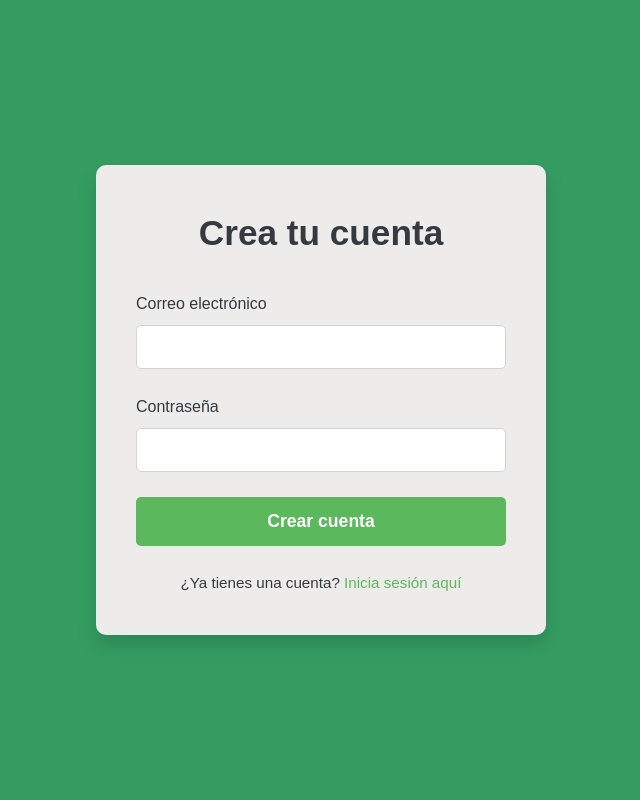
After one commit to LTYLO/EcoMarket, a Django app: page /login in a window 1280 px wide. The commit adds this page. Shown: the whole page, without its empty margins (319-959 px from the left). Run offline with Django 5.2, Linux system fonts and the light colour scheme.

Commit message:
Se agregan login sing-in

```diff
--- a/Ecomarket/urls.py
+++ b/Ecomarket/urls.py
@@ -20,5 +20,7 @@ from main import views
 
 urlpatterns = [
     path('admin/', admin.site.urls),
-    path("",views.saludar)
+    path("",views.menu),
+    path("login",views.login, name="login"),
+    path("login-in",views.registrer, name="login_in")
 ]
--- /dev/null
+++ b/main/static/css/login.css
@@ -0,0 +1,129 @@
+:root {
+    --primary-color: #5cb85c;
+    --secondary-color: #f0ad4e;
+    --background-color: rgb(53, 157, 98);
+    --card-background: #eeebeb;
+    --text-color: #343a40;
+    --border-color: #ced4da;
+    --focus-shadow: rgba(92, 184, 92, 0.25);
+    --button-hover-color: #4cae4c;
+}
+
+* {
+    box-sizing: border-box;
+    margin: 0;
+    padding: 0;
+}
+
+body {
+    font-family: 'Poppins', sans-serif;
+    background-color: var(--background-color);
+    display: flex;
+    justify-content: center;
+    align-items: center;
+    min-height: 100vh;
+    padding: 20px;
+    line-height: 1.6;
+    color: var(--text-color);
+}
+
+.container {
+    background-color: var(--card-background);
+    border-radius: 10px;
+    padding: 40px;
+    max-width: 450px;
+    width: 100%;
+    box-shadow: 0 10px 20px rgba(0,0,0,0.15);
+    text-align: left;
+}
+
+.container h2 {
+    text-align: center;
+    margin-bottom: 30px;
+    font-size: 2.2rem;
+    color: var(--text-color);
+    font-weight: 600;
+}
+
+.form-group {
+    margin-bottom: 25px;
+}
+
+label {
+    display: block;
+    margin-bottom: 8px;
+    font-weight: 500;
+    color: var(--text-color);
+    font-size: 1rem;
+}
+
+input[type="email"], input[type="password"] {
+    width: 100%;
+    padding: 12px 15px;
+    border: 1px solid var(--border-color);
+    border-radius: 5px;
+    background-color: #fff;
+    font-size: 1rem;
+    color: var(--text-color);
+    transition: border-color 0.2s ease-in-out, box-shadow 0.2s ease-in-out;
+}
+
+input[type="email"]:focus, input[type="password"]:focus {
+    outline: 0;
+    border-color: var(--primary-color);
+    box-shadow: 0 0 0 0.25rem var(--focus-shadow);
+}
+
+button {
+    width: 100%;
+    padding: 14px;
+    background-color: var(--primary-color);
+    color: #fff;
+    font-weight: 600;
+    font-size: 1.1rem;
+    border: none;
+    border-radius: 5px;
+    cursor: pointer;
+    transition: background-color 0.3s ease, transform 0.1s ease;
+}
+
+button:hover {
+    background-color: var(--button-hover-color);
+}
+
+button:active {
+    transform: scale(0.99);
+}
+
+.login-link {
+    text-align: center;
+    margin-top: 25px;
+    font-size: 0.95rem;
+    color: var(--text-color);
+}
+
+.login-link a {
+    color: var(--primary-color);
+    text-decoration: none;
+    font-weight: 500;
+    transition: color 0.2s ease;
+}
+
+.login-link a:hover {
+    text-decoration: underline;
+    color: var(--button-hover-color);
+}
+
+@media (max-width: 576px) {
+    .container {
+        padding: 30px 20px;
+    }
+
+    .container h2 {
+        font-size: 1.8rem;
+    }
+
+    button {
+        font-size: 1rem;
+    }
+}
--- a/main/static/css/style.css
+++ b/main/static/css/style.css
@@ -425,7 +425,7 @@ body {
   .container {
     padding-left: 20px;
     padding-right: 20px;
-    padding-top: 500px;
+    padding-top: 350px;
 
   }
 
--- /dev/null
+++ b/main/templates/login.html
@@ -0,0 +1,29 @@
+{% load static %}
+<!DOCTYPE html>
+<html lang="en">
+<head>
+    <meta charset="UTF-8">
+    <meta name="viewport" content="width=device-width, initial-scale=1.0">
+    <link rel="stylesheet" href="{% static 'css/login.css' %}">
+    <title>Document</title>
+</head>
+<body>
+    <div class="container">
+        <h2>Crea tu cuenta</h2>
+        <form>
+            <div class="form-group">
+                <label for="email">Correo electrónico</label>
+                <input type="email" id="email" required autocomplete="email" />
+            </div>
+            <div class="form-group">
+                <label for="password">Contraseña</label>
+                <input type="password" id="password" required autocomplete="new-password" />
+            </div>
+            <button type="submit">Crear cuenta</button>
+            <p class="login-link">
+                ¿Ya tienes una cuenta? <a href="#">Inicia sesión aquí</a>
+            </p>
+        </form>
+    </div>
+</body>
+</html>
--- a/main/views.py
+++ b/main/views.py
@@ -1,5 +1,11 @@
 from django.shortcuts import render
 
 
-def saludar(request):
+def menu(request):
    return render(request, "main.html")
+
+def login(request):
+   return render(request,"login.html" )
+
+def registrer(request):
+   return render(request, "sing_in.html" )
```
Also changed, not shown: main/templates/main.html (+78 -81 lines), main/templates/sing_in.html (added, +29 -0 lines), main/static/img/aguacte.png (added), main/static/img/fresa.png (added), main/static/img/guanabana.png (added), main/static/img/guayaba.png (added), main/static/img/lulo.png (added), main/static/img/mango.png (added), main/static/img/maracuya.png (added), main/static/img/naranja.png (added), main/static/img/papaya.png (added), main/static/img/piña.png (added).
